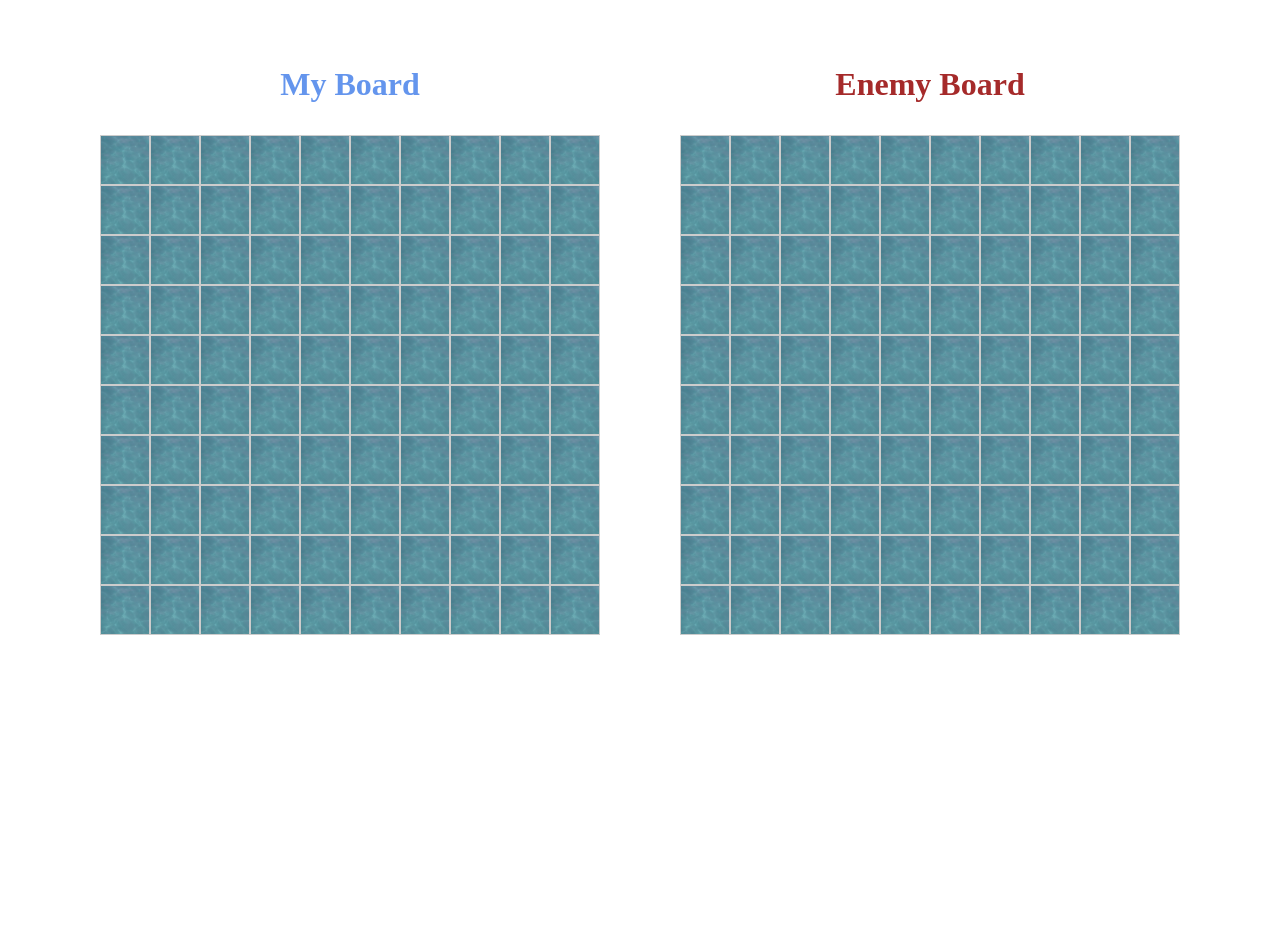
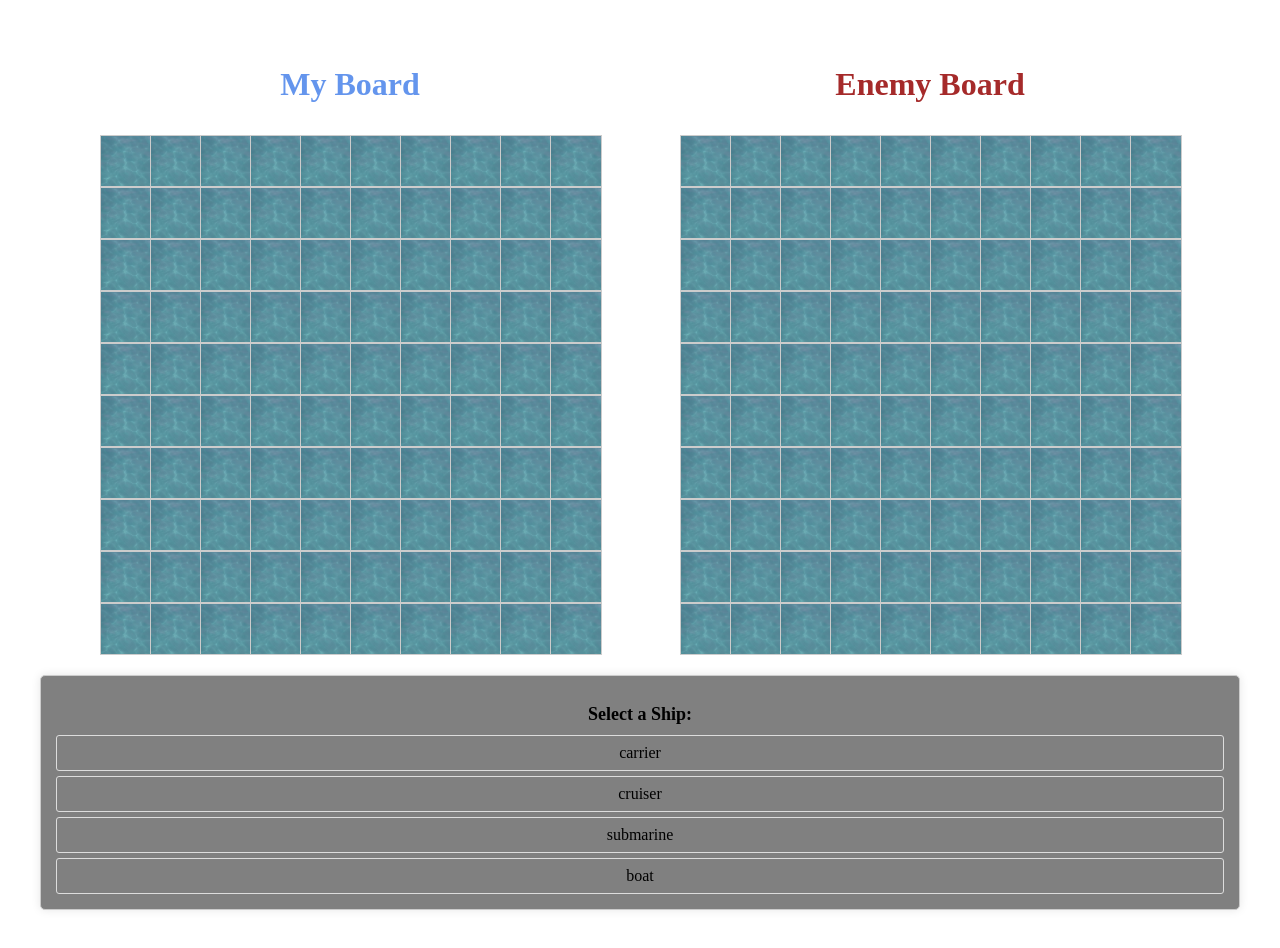
Before and after one commit to AcostaF12/unq-ui-federico-acosta-trabajo-final, a React (Vite) app in the folder battleship-game/: page / in a window 1280 px wide. Shown: the part 140-1088 px from the top of the page. Before the commit the page ends 835 px from the top, so only its background shows below. Built offline with nearby package versions, Linux system fonts and the light colour scheme; the HTML template or start-up script is replaced by a standard one.

Commit message:
visual impl ShipSelectionMenu and CSS

```diff
--- a/battleship-game/src/App.jsx
+++ b/battleship-game/src/App.jsx
@@ -1,6 +1,7 @@
-import { useState } from 'react';
-import './App.css';
-import { Board } from './components/Board/Board';
+import { useState } from "react";
+import "./App.css";
+import { Board } from "./components/Board/Board";
+import { ShipSelectionMenu } from "./components/ShipSelectionMenu/ShipSelectionMenu";
 
 const initializeBoard = () => {
   return Array.from({ length: 10 }, () => Array(10).fill(null));
@@ -10,12 +11,63 @@ const App = () => {
   const [myBoard, setMyBoard] = useState(initializeBoard);
   const [enemyBoard, setEnemyBoard] = useState(initializeBoard);
 
+  const [ships, setShips] = useState({
+    carrier: { length: 5, positions: [], isSunk: false },
+    cruiser: { length: 4, positions: [], isSunk: false },
+    submarine: { length: 3, positions: [], isSunk: false },
+    boat: { length: 2, positions: [], isSunk: false },
+  });
+
+  const [selectedShip, setSelectedShip] = useState(null);
+
   const handleMyBoardClick = (row, col) => {
-    // TODO: Implementar logica clickear .
+    if (selectedShip) {
+      const { length, positions } = ships[selectedShip];
+
+      // Verificar si es posible colocar el barco en la posición seleccionada
+      if (isValidShipPlacement(myBoard, row, col, length, "horizontal")) {
+        // Actualizar el estado del barco con la nueva posición
+        const updatedShips = { ...ships };
+        updatedShips[selectedShip].positions = calculateShipPositions(
+          row,
+          col,
+          length,
+          "horizontal"
+        );
+        setShips(updatedShips);
+
+        const updatedBoard = [...myBoard];
+        placeShipOnBoard(
+          updatedBoard,
+          selectedShip,
+          row,
+          col,
+          length,
+          "horizontal"
+        );
+        setMyBoard(updatedBoard);
+      }
+    }
+  };
+
+  const calculateShipPositions = (startRow, startCol, length, orientation) => {
+    const positions = [];
+    for (let i = 0; i < length; i++) {
+      positions.push(
+        orientation === "horizontal"
+          ? [startRow, startCol + i]
+          : [startRow + i, startCol]
+      );
+    }
+    return positions;
   };
 
   const handleEnemyBoardClick = (row, col) => {
-    // TODO: Implementar logica clickear.
+    // TODO: Implementar logica atacar.
+  };
+
+  const handleShipSelection = (shipType) => {
+    setSelectedShip(shipType);
   };
 
   return (
@@ -23,14 +75,28 @@ const App = () => {
       <h1 className="mainTitle-text">Battleship Game</h1>
       <div className="boards-container">
         <div className="board-column">
-          <h2 className="secondaryTitle-text secondaryTitle-text-myBoard">My Board</h2>
-          <Board cells={myBoard} onClick={handleMyBoardClick} isMyBoard={true} />
+          <h2 className="secondaryTitle-text secondaryTitle-text-myBoard">
+            My Board
+          </h2>
+          <Board
+            cells={myBoard}
+            onClick={handleMyBoardClick}
+            isMyBoard={true}
+            ships={ships}
+          />
         </div>
         <div className="board-column">
-          <h2 className="secondaryTitle-text secondaryTitle-text-enemyBoard">Enemy Board</h2>
-          <Board cells={enemyBoard} onClick={handleEnemyBoardClick} isMyBoard={false} />
+          <h2 className="secondaryTitle-text secondaryTitle-text-enemyBoard">
+            Enemy Board
+          </h2>
+          <Board
+            cells={enemyBoard}
+            onClick={handleEnemyBoardClick}
+            isMyBoard={false}
+          />
         </div>
       </div>
+      <ShipSelectionMenu onSelect={handleShipSelection} />
     </div>
   );
 };
--- a/battleship-game/src/components/Board/Board.jsx
+++ b/battleship-game/src/components/Board/Board.jsx
@@ -1,13 +1,29 @@
 import { Cell } from '../Cell/Cell';
 import './Board.css';
 
-export const Board = ({ cells, onClick, isMyBoard }) => {
+export const Board = ({ cells, onClick, isMyBoard, ships }) => {
+  const getShipType = (row, col) => {
+    if (isMyBoard) {
+      for (const ship in ships) {
+        if (ships[ship].positions.some(([shipRow, shipCol]) => shipRow === row && shipCol === col)) {
+          return ship;
+        }
+      }
+    }
+    return null;
+  };
+
   return (
     <div className={`board ${isMyBoard ? 'my-board' : 'enemy-board'}`}>
       {cells.map((row, rowIndex) => (
         <div key={rowIndex} className="row">
-          {row.map((value, colIndex) => (
-            <Cell key={colIndex} value={value} onClick={() => onClick(rowIndex, colIndex)} />
+          {row.map((cell, colIndex) => (
+            <Cell
+              key={colIndex}
+              value={cell}
+              onClick={() => onClick(rowIndex, colIndex)}
+              isShip={isMyBoard ? getShipType(rowIndex, colIndex) !== null : false}
+            />
           ))}
         </div>
       ))}
--- a/battleship-game/src/components/Cell/Cell.css
+++ b/battleship-game/src/components/Cell/Cell.css
@@ -1,4 +1,4 @@
-.board-cell {
+.cell {
   width: 50px;
   height: 50px;
   border: 1px solid #ccc;
@@ -12,6 +12,10 @@
   transition: filter 0.3s ease;
 }
 
-.board-cell:hover {
+.cell:hover {
   filter: brightness(1.5);
 }
+
+.ship-cell {
+  background-color: #8b4513;
+}
--- a/battleship-game/src/components/Cell/Cell.jsx
+++ b/battleship-game/src/components/Cell/Cell.jsx
@@ -1,10 +1,12 @@
 import "./Cell.css"
 
-export const Cell = ({ value, onClick }) => {
-
+export const Cell = ({ value, onClick, isShip }) => {
   return (
-    <button className="board-cell" onClick={onClick}>
+    <div
+      className={`cell ${isShip ? 'ship-cell' : ''}`}
+      onClick={onClick}
+    >
       {value}
-    </button>
+    </div>
   );
 };
--- /dev/null
+++ b/battleship-game/src/components/ShipSelectionMenu/ShipSelectionMenu.css
@@ -0,0 +1,36 @@
+.ship-selection-menu {
+  background-color: gray;
+  border: 1px solid #ccc;
+  padding: 10px;
+  border-radius: 5px;
+  box-shadow: 0 0 10px rgba(0, 0, 0, 0.1);
+}
+
+.ship-selection-menu h3 {
+  font-size: 18px;
+  margin-bottom: 10px;
+}
+
+.ship-list {
+  list-style: none;
+  padding: 0;
+  margin: 0;
+}
+
+.ship-list-item {
+  cursor: pointer;
+  padding: 8px;
+  margin: 5px;
+  border: 1px solid #ddd;
+  border-radius: 3px;
+  transition: background-color 0.9s;
+}
+
+.ship-list-item:hover {
+  background-color: darkgray;
+}
+
+.ship-list-item.selected {
+  background-color: #3498db;
+  color: #fff;
+}
--- /dev/null
+++ b/battleship-game/src/components/ShipSelectionMenu/ShipSelectionMenu.jsx
@@ -0,0 +1,30 @@
+// ShipSelectionMenu.js
+
+import React, { useState } from 'react';
+import './ShipSelectionMenu.css';
+
+export const ShipSelectionMenu = ({ onSelect }) => {
+  const [selectedShip, setSelectedShip] = useState(null);
+
+  const shipTypes = ['carrier', 'cruiser', 'submarine', 'boat'];
+
+  return (
+    <div className="ship-selection-menu">
+      <h3>Select a Ship:</h3>
+      <ul className="ship-list">
+        {shipTypes.map((shipType) => (
+          <li
+            key={shipType}
+            className={`ship-list-item ${selectedShip === shipType ? 'selected' : ''}`}
+            onClick={() => {
+              setSelectedShip(shipType);
+              onSelect(shipType);
+            }}
+          >
+            {shipType}
+          </li>
+        ))}
+      </ul>
+    </div>
+  );
+};
```
